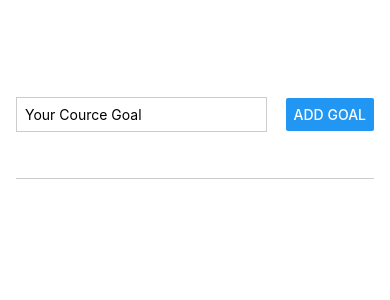
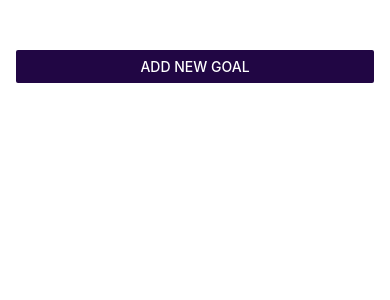
Before and after one commit to natib21/React-Native, a React Native app: screen / in a window 390 px wide. Shown: the top 300 px of the page. Built offline with nearby package versions, Linux system fonts and the light colour scheme.

Commit message:
Add Modal to the text Input

```diff
--- a/App.js
+++ b/App.js
@@ -1,10 +1,15 @@
-import { StyleSheet, View, FlatList } from "react-native";
+import { StyleSheet, View, FlatList, Button } from "react-native";
 import GoalItem from "./components/GoalItem";
 import GoalInput from "./components/GoalInput";
 import { useState } from "react";
 export default function App() {
+  const [modalIsVisible, setModalIsVisible] = useState(false);
   const [enteredGoalText, setEnteredGoalText] = useState("");
   const [courseGoals, setCourseGoals] = useState([]);
+
+  const startAddGoalHandler = () => {
+    setModalIsVisible(true);
+  };
   const goalInputHandler = (e) => {
     setEnteredGoalText(e);
   };
@@ -23,11 +28,19 @@
   };
   return (
     <View style={styles.appContainer}>
-      <GoalInput
-        goalInputHandler={goalInputHandler}
-        enteredGoalText={enteredGoalText}
-        addGoalHandler={addGoalHandler}
+      <Button
+        title="Add New Goal"
+        color="#210644"
+        onPress={startAddGoalHandler}
       />
+      {modalIsVisible && (
+        <GoalInput
+          goalInputHandler={goalInputHandler}
+          enteredGoalText={enteredGoalText}
+          addGoalHandler={addGoalHandler}
+          visible={modalIsVisible}
+        />
+      )}
       <View style={styles.goalsContainer}>
         <FlatList
           data={courseGoals}
--- a/components/GoalInput.js
+++ b/components/GoalInput.js
@@ -1,7 +1,13 @@
-import { StyleSheet, View, Button, TextInput } from "react-native";
+import { StyleSheet, View, Button, TextInput, Modal } from "react-native";
 
-const GoalInput = ({ addGoalHandler, goalInputHandler, enteredGoalText }) => {
+const GoalInput = ({
+  addGoalHandler,
+  goalInputHandler,
+  enteredGoalText,
+  visible,
+}) => {
   return (
+    <Modal visible={visible} animationType="slide">
       <View style={styles.inputContainer}>
         <TextInput
           placeholder="Your Cource Goal"
@@ -11,6 +17,7 @@
         />
         <Button title="Add Goal" onPress={addGoalHandler} />
       </View>
+    </Modal>
   );
 };
 export default GoalInput;
```
Lines whose indentation alone changed are shown as unchanged.
